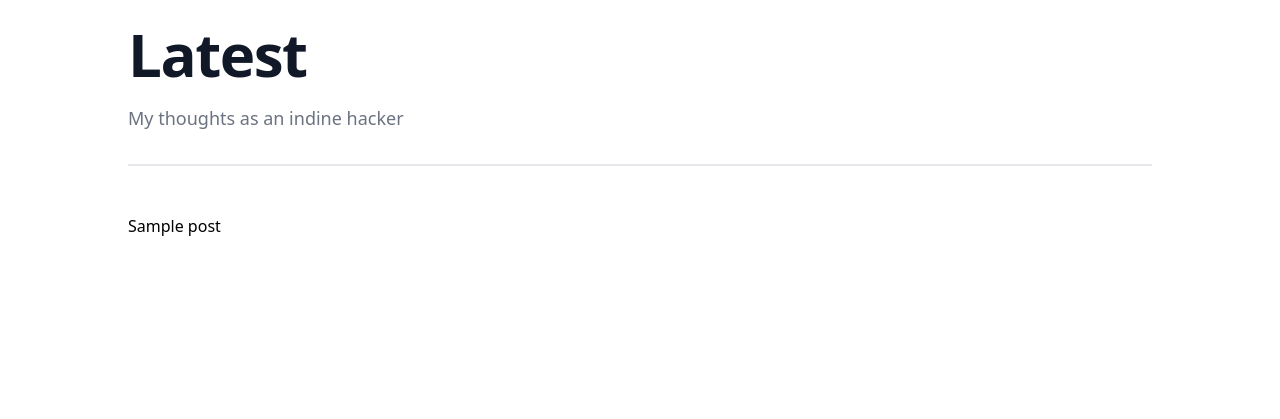
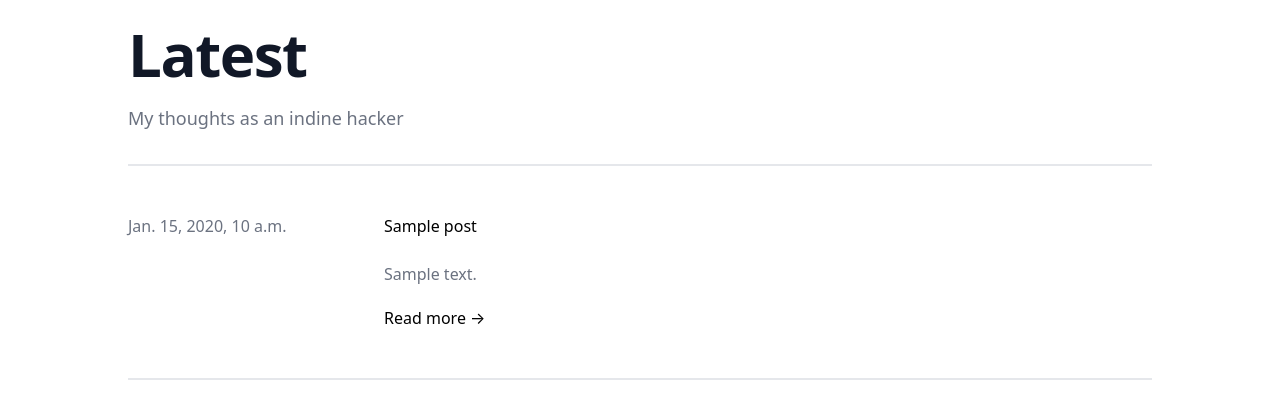
Before and after one commit to louiskwt/lt_page, a Django app: page / in a window 1280 px wide. Shown: the part 104-523 px from the top of the page. Run offline with Django 4.2, Linux system fonts and the light colour scheme; tables that the repository leaves empty hold one stand-in row (values such as "Sample post").

Commit message:
built homt post card

```diff
--- a/static/css/styles.css
+++ b/static/css/styles.css
@@ -534,6 +534,18 @@ video {
   --tw-backdrop-sepia:  ;
 }
 
+.sr-only {
+  position: absolute;
+  width: 1px;
+  height: 1px;
+  padding: 0;
+  margin: -1px;
+  overflow: hidden;
+  clip: rect(0, 0, 0, 0);
+  white-space: nowrap;
+  border-width: 0;
+}
+
 .static {
   position: static;
 }
@@ -619,6 +631,10 @@ video {
   max-width: 48rem;
 }
 
+.max-w-none {
+  max-width: none;
+}
+
 .translate-x-full {
   --tw-translate-x: 100%;
   transform: translate(var(--tw-translate-x), var(--tw-translate-y)) rotate(var(--tw-rotate)) skewX(var(--tw-skew-x)) skewY(var(--tw-skew-y)) scaleX(var(--tw-scale-x)) scaleY(var(--tw-scale-y));
@@ -678,6 +694,12 @@ video {
   --tw-divide-y-reverse: 0;
   border-top-width: calc(8px * calc(1 - var(--tw-divide-y-reverse)));
   border-bottom-width: calc(8px * var(--tw-divide-y-reverse));
+}
+
+.divide-y-2 > :not([hidden]) ~ :not([hidden]) {
+  --tw-divide-y-reverse: 0;
+  border-top-width: calc(2px * calc(1 - var(--tw-divide-y-reverse)));
+  border-bottom-width: calc(2px * var(--tw-divide-y-reverse));
 }
 
 .divide-gray-200 > :not([hidden]) ~ :not([hidden]) {
@@ -764,6 +786,11 @@ video {
   line-height: 1.75rem;
 }
 
+.text-base {
+  font-size: 1rem;
+  line-height: 1.5rem;
+}
+
 .font-bold {
   font-weight: 700;
 }
@@ -786,6 +813,10 @@ video {
 
 .leading-9 {
   line-height: 2.25rem;
+}
+
+.leading-6 {
+  line-height: 1.5rem;
 }
 
 .tracking-tight {
@@ -827,6 +858,11 @@ video {
   .dark\:text-gray-100 {
     --tw-text-opacity: 1;
     color: rgb(243 244 246 / var(--tw-text-opacity));
+  }
+
+  .dark\:text-gray-400 {
+    --tw-text-opacity: 1;
+    color: rgb(156 163 175 / var(--tw-text-opacity));
   }
 
   .dark\:opacity-\[0\.98\] {
--- a/templates/home.html
+++ b/templates/home.html
@@ -2,17 +2,27 @@
 
 <!-- Content -->
 {% block content %}
-<ul class="divide-y-8 divide-gray-200">
+<ul class="divide-y-2 divide-gray-200 border-b-2">
   <!-- posts  -->
   {% for post in post_list %}
   <li class="py-12">
     <article>
       <div class="space-y-2 xl:grid xl:grid-cols-4 xl:items-baseline xl:space-y-0">
+        <dl>
+          <dt class="sr-only">Published on</dt>
+          <dd class="text-base font-medium leading-6 text-gray-500 dark:text-gray-400">
+            <time datetime="{{ post.created_at }}">{{ post.created_at }}</time>
+          </dd>
+        </dl>
         <div class="space-y-5 xl:col-span-3">
           <div class="space-y-6">
             <div>
               <h2>{{ post.title }}</h2>
             </div>
+            <div class="prose max-w-none text-gray-500 dark:text-gray-400">{{ post.body }}</div>
+          </div>
+          <div class="text-base font-medimu leading-6">
+            <a class="text-primary-500 hover:text-primary-600 dark:hover:text-primary-400" aria-label='Read "Release of Tailwind Nextjs Starter Blog v2.0"' href="{% url 'post_detail' post.pk %}">Read more →</a>
           </div>
         </div>
       </div>
```
